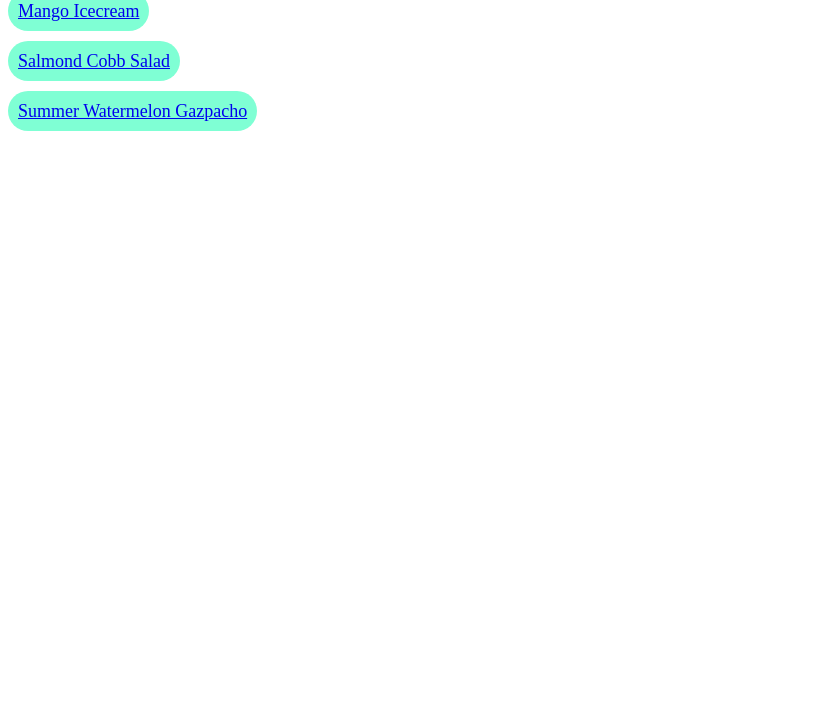
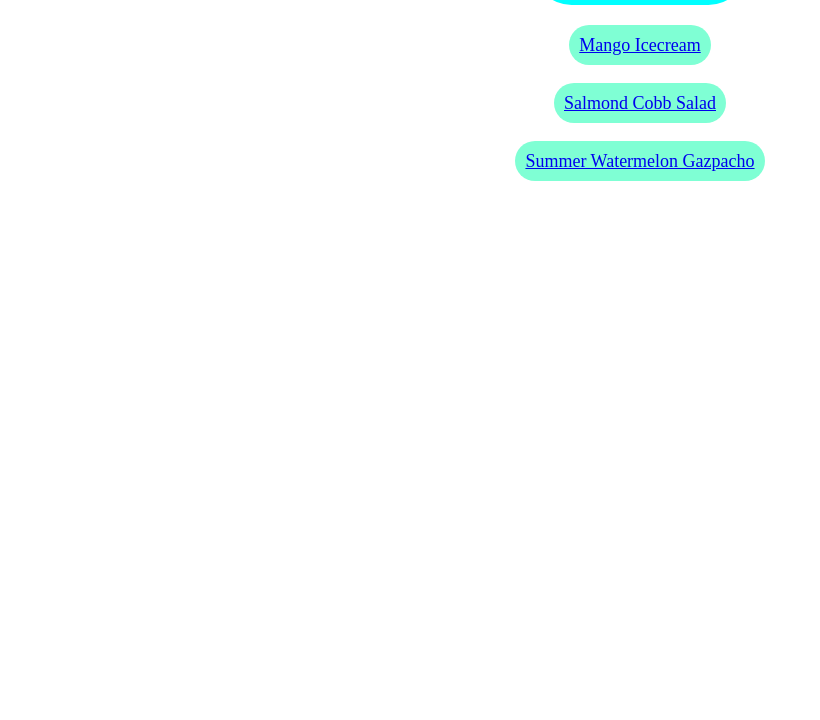
Before and after one commit to saumG/odin-recipes, a plain HTML site: page index.html in a window 1280 px wide. Shown: the part 80-800 px from the top of the page, without its empty margins (0-820 px from the left). Drawn offline with Linux system fonts and the light colour scheme.

Commit message:
used flex to stack links on home page

```diff
--- a/index.html
+++ b/index.html
@@ -8,8 +8,10 @@
 </head>
 <body>
     <div class = "title">Odin Recipes</div>
-    <a href="recipes/mango_icecream.html">Mango Icecream</a><br>
-    <a href="recipes/salmon_cobb_salad.html">Salmond Cobb Salad</a><br>
-    <a href="recipes/summer_watermelon_gazpacho.html">Summer Watermelon Gazpacho</a><br>
+    <div class = "recipe-links">
+        <a href="recipes/mango_icecream.html">Mango Icecream</a><br>
+        <a href="recipes/salmon_cobb_salad.html">Salmond Cobb Salad</a><br>
+        <a href="recipes/summer_watermelon_gazpacho.html">Summer Watermelon Gazpacho</a><br>
+    </div>
 </body>
 </html>
--- a/styles.css
+++ b/styles.css
@@ -7,6 +7,15 @@
     padding: 20px;
     border-radius: 50px;
     margin: 0 auto;
+    font-size: 32px;
+}
+
+.recipe-links {
+    display: flex;
+    flex-direction: column;
+    align-items: center;
+    justify-content: center;
+    padding: 20px;
 }
 
 a{
@@ -14,7 +23,7 @@ a{
     padding: 10px;
     border-radius: 50px;
     font-size: large;
-    line-height: 50px;
+    line-height: 20px;
 }
 
 .recipe-name {
```
